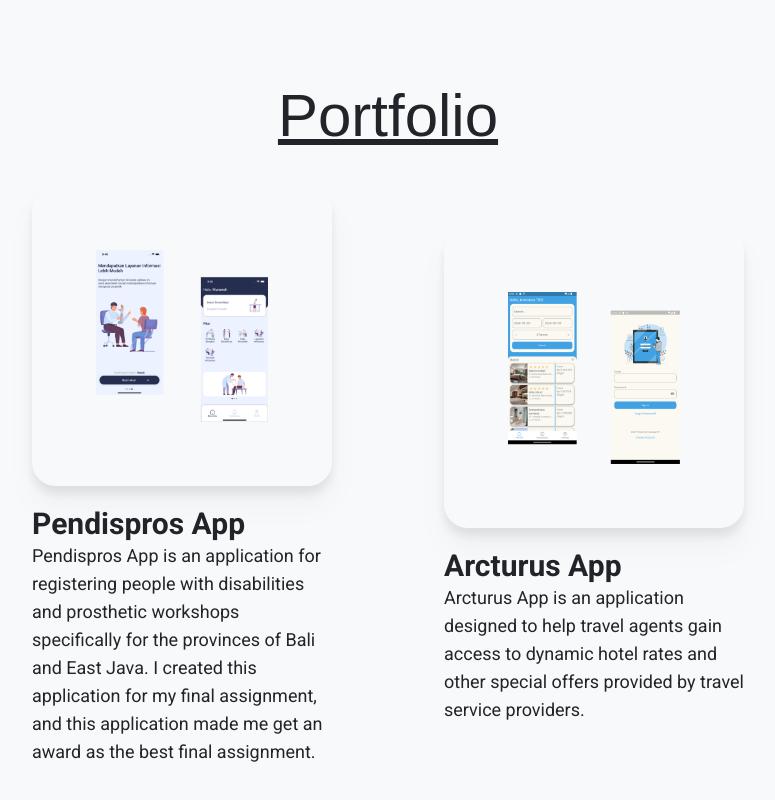
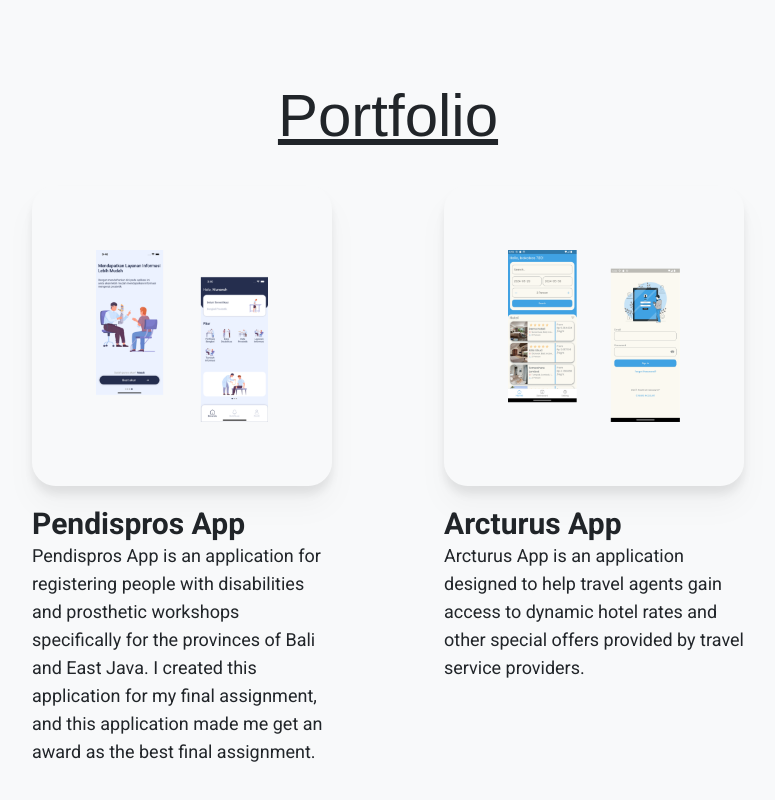
Before and after one commit to DodeTeddy/ted-portfolio, a React (Vite) app: page / in a window 1280 px wide. Shown: the part 722-1522 px from the top of the page, without its empty margins (252-1027 px from the left). Built offline with nearby package versions, Linux system fonts and the light colour scheme; a web font is replaced by a local one.

Commit message:
adjustment items position

```diff
--- a/src/screens/portfolio-screen/portfolio-screen.tsx
+++ b/src/screens/portfolio-screen/portfolio-screen.tsx
@@ -20,7 +20,7 @@ export const PortfolioScreen = ({
           Portfolio
         </h1>
 
-        <div className="flex flex-col justify-center lg:gap-28 items-center lg:flex-row mt-10">
+        <div className="flex flex-col justify-center lg:gap-28 lg:items-start items-center lg:flex-row mt-10">
           <PortfolioItem
             alt="portfolio-two"
             src={portfolioTwo}
```
